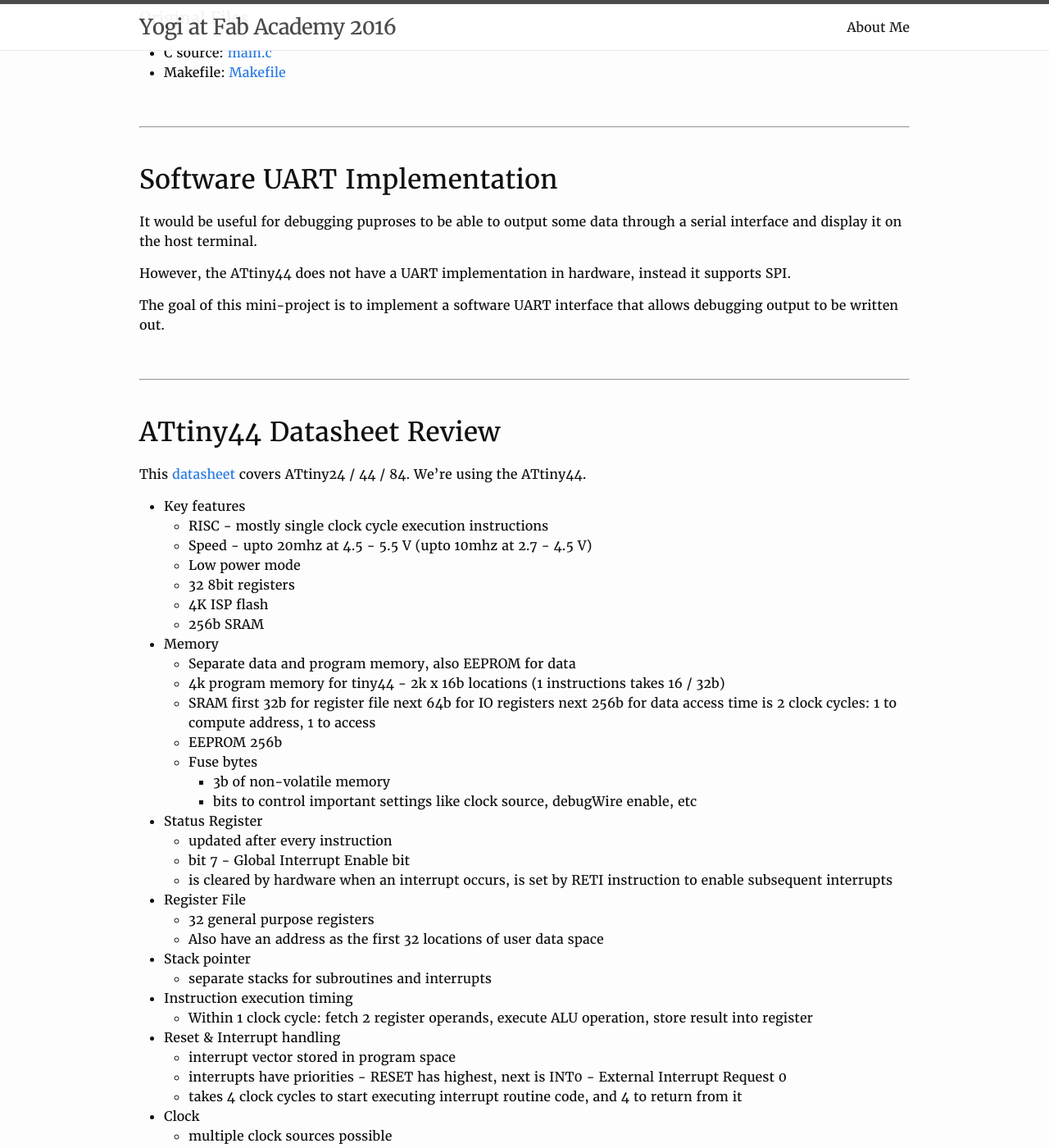
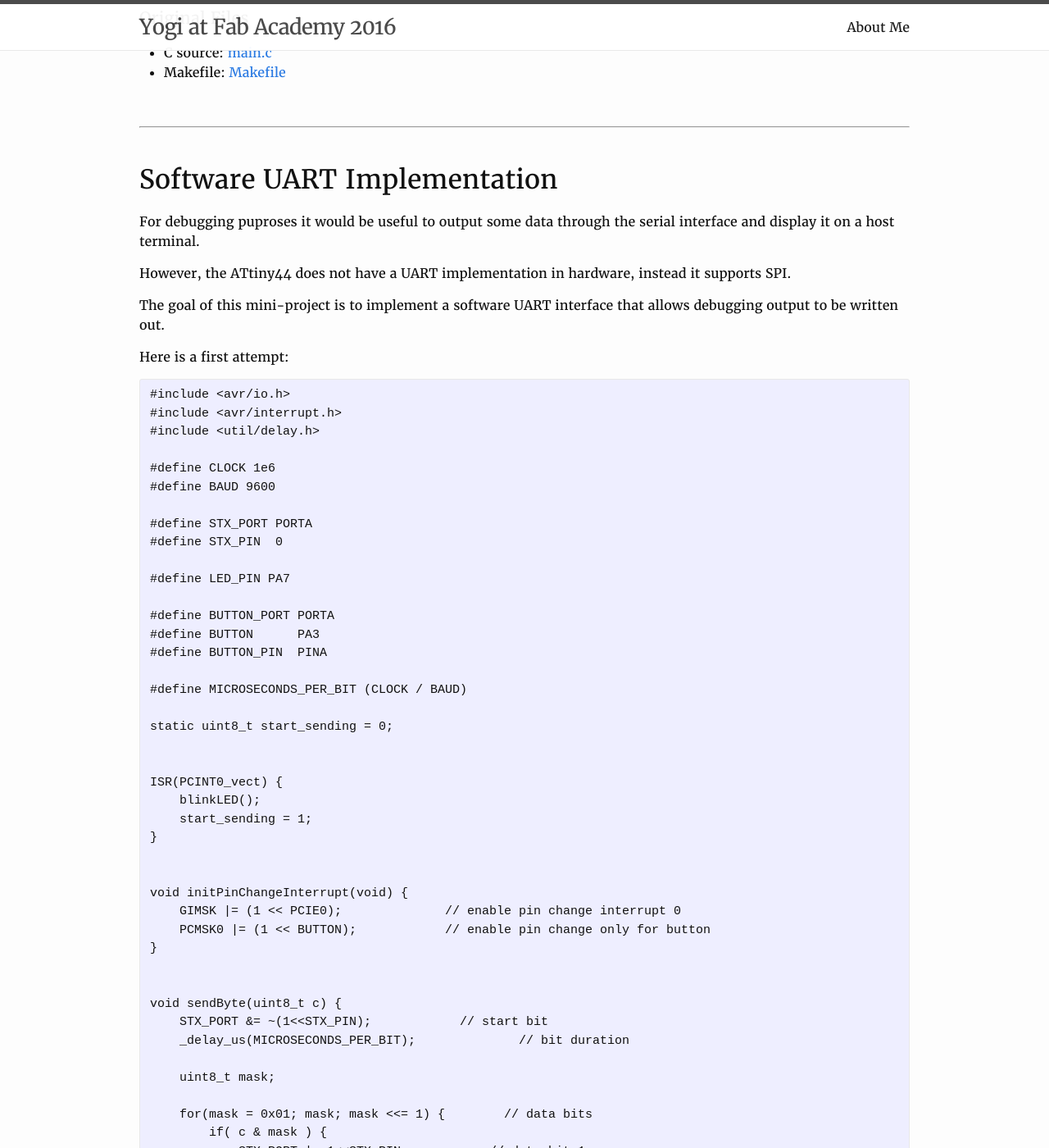
Before and after one commit to yogi/fabacademy2016, a Jekyll site: the page built from w8-embedded.md, in a window 1280 px wide and 1400 px high, scrolled down 14400 px. Shown: the whole window at 82% size. Built offline with Jekyll 4.4.1, drawn with Linux system fonts in a browser that asks for light colours; some of the changed text lies outside the part shown.

Commit message:
complete notes on uart

```diff
--- a/w8-embedded.md
+++ b/w8-embedded.md
@@ -575,15 +575,110 @@
 
 ## Software UART Implementation
 
-It would be useful for debugging puproses to be able to output some data through a serial interface and display it on the host terminal.
+For debugging puproses it would be useful to output some data through the serial interface and display it on a host terminal.
 
 However, the ATtiny44 does not have a UART implementation in hardware, instead it supports SPI.
 
 The goal of this mini-project is to implement a software UART interface that allows debugging output to be written out.
 
+Here is a first attempt:
+
+<pre>
+#include <avr/io.h>
+#include <avr/interrupt.h>
+#include <util/delay.h>
+
+#define CLOCK 1e6
+#define BAUD 9600
+
+#define STX_PORT PORTA
+#define STX_PIN  0
+
+#define LED_PIN PA7
+
+#define BUTTON_PORT PORTA
+#define BUTTON      PA3
+#define BUTTON_PIN  PINA
+
+#define MICROSECONDS_PER_BIT (CLOCK / BAUD)
+
+static uint8_t start_sending = 0;
 
 
+ISR(PCINT0_vect) {
+    blinkLED();
+    start_sending = 1;
+}
 
+
+void initPinChangeInterrupt(void) {
+    GIMSK |= (1 << PCIE0);              // enable pin change interrupt 0
+    PCMSK0 |= (1 << BUTTON);            // enable pin change only for button
+}
+
+
+void sendByte(uint8_t c) {
+    STX_PORT &= ~(1<<STX_PIN);            // start bit
+    _delay_us(MICROSECONDS_PER_BIT);              // bit duration
+
+    uint8_t mask;
+
+    for(mask = 0x01; mask; mask <<= 1) {        // data bits
+        if( c & mask ) {
+            STX_PORT |= 1<<STX_PIN;           // data bit 1
+        } else {
+            STX_PORT &= ~(1<<STX_PIN);        // data bit 0
+        }
+        _delay_us(MICROSECONDS_PER_BIT);
+    }
+
+    STX_PORT |= 1<<STX_PIN;           // stop bit
+    _delay_us(MICROSECONDS_PER_BIT);
+}
+
+
+void blinkLED() {
+    PORTA |= (1 << LED_PIN);  // writes a high value to pin 7
+    _delay_ms(100);
+    PORTA &= ~(1 << LED_PIN); // write a low value to pin 7
+    _delay_ms(100);
+}
+
+int main(void) {
+    DDRA |= (1 << LED_PIN);
+    BUTTON_PORT |= (1 << BUTTON);       // mark button as input and enable pull-up resistor
+
+    initPinChangeInterrupt();
+    sei();                              // globally enable interrupts
+
+    uint8_t i = 0;
+
+    for(;;){
+        if(start_sending) {
+            sendByte(65);  // Send byte of data
+            i++;                // Add one to the counter
+
+            if(i == 10){        // End of Data
+                i = 0;              // Reset Counter
+                _delay_ms(500);      // Delay a bit before sending another block of data
+                blinkLED();
+            }
+        }
+    }
+
+    return 0;
+}
+
+
+</pre>
+
+I used screen and pyserial to connect from my laptop via an FTDI board to the hello board, but it was not able to output
+the data that was being written.
+
+I did test that the setup was working fine by connecting the RX & TX pins on the FTDI board, and it was successfully echoing
+ whatever I typed into the terminal.
+
+Need to debug this further.
 
 
 &nbsp;
```
Also changed, not shown: 1 other file.
